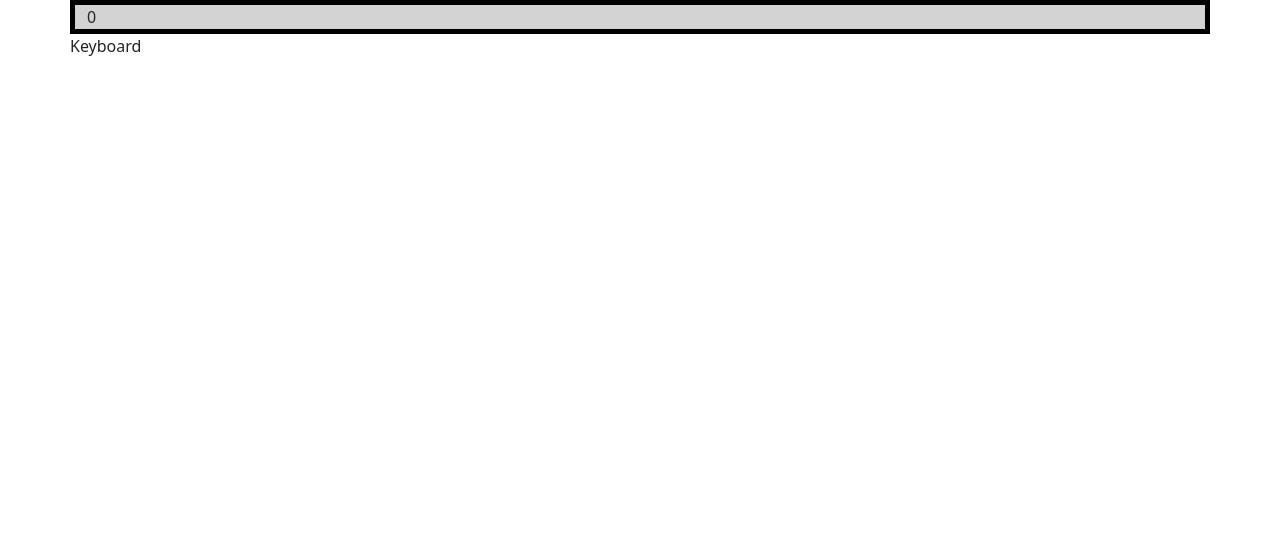
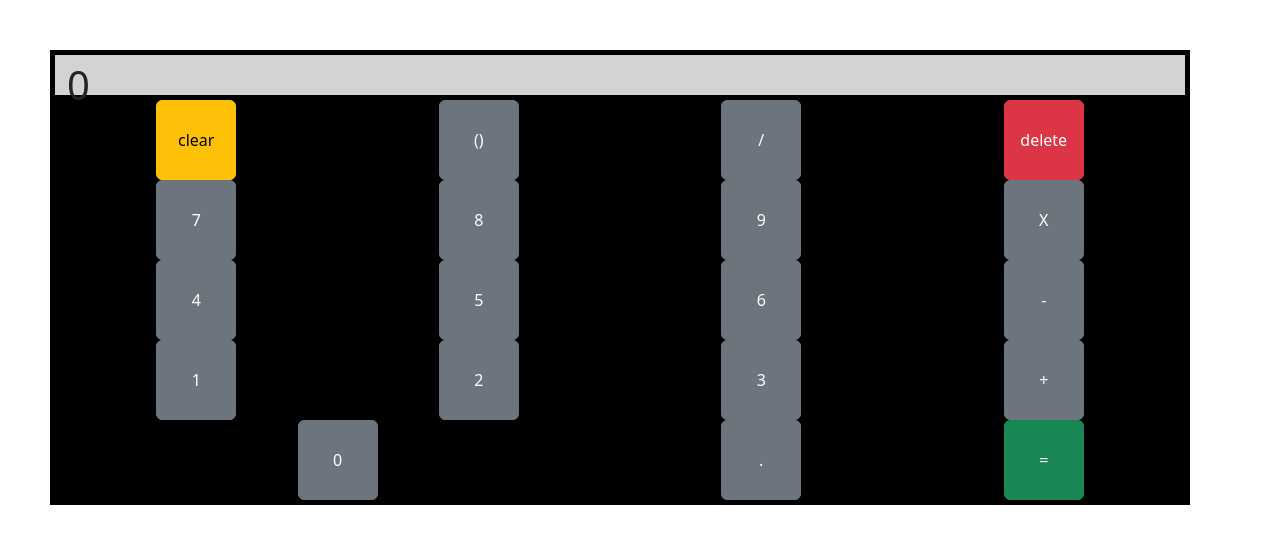
Before and after one commit to cjjasik/Calculator, a React (Create React App) app: page / in a window 1280 px wide. Shown: the top 544 px of the page. Built offline with nearby package versions, Linux system fonts and the light colour scheme.

Commit message:
Display, Keys, Keyboard styling added. More to do

```diff
--- a/src/components/Calculator.js
+++ b/src/components/Calculator.js
@@ -5,8 +5,15 @@ import Keyboard from './Keyboard';
 
 
 export default function Calculator() {
+
+    const styles = {
+        calcContainer:{
+            margin: "50px"
+        }
+    }
+
     return (
-        <Container>
+        <Container style={styles.calcContainer}>
             <Row>
                 <Col>
                     <Row>
--- a/src/components/Display.js
+++ b/src/components/Display.js
@@ -1,10 +1,14 @@
 import { Container } from 'react-bootstrap';
 
 export default function Display() {
+
     const styles = {
         displayContainer: {
             backgroundColor: 'lightGrey',
             border: '5px solid black',
+            height: '50px',
+            fontSize: '40px',
+            verticalAlign: 'text-top'
         }
     }
 
--- a/src/components/Key.js
+++ b/src/components/Key.js
@@ -1,3 +1,14 @@
-export default function Key() {
-    return "Key"
+import { Button } from "react-bootstrap"
+
+export default function Key({label, variant='secondary'}) {
+    const styles ={
+        buttonUniform: {
+            height: '80px',
+            width: '80px',
+        }
+    }
+
+    return (
+        <Button variant={variant} style={styles.buttonUniform}>{label}</Button>
+    )
 }
--- a/src/components/Keyboard.js
+++ b/src/components/Keyboard.js
@@ -1,3 +1,94 @@
+import { Container, Row, Col } from 'react-bootstrap';
+
+import Key from './Key';
+
 export default function Keyboard() {
-    return "Keyboard"
+
+    const styles = {
+        keyboardContainer: {
+            backgroundColor: 'black',
+            border: '5px solid black',
+            borderTop: '0px',
+        },
+        centerCol: {
+            textAlign: 'center'
+        }
+
+    }
+
+    return (
+        <Container style={styles.keyboardContainer}>
+            <Row>
+                <Col style={styles.centerCol}>
+                    <Key label="clear" variant="warning"/>
+                </Col>
+                <Col style={styles.centerCol}>
+                    <Key label="()"/>
+                </Col>
+                <Col style={styles.centerCol}>
+                    <Key label="/"/>
+                </Col>
+                <Col style={styles.centerCol}>
+                    <Key label="delete" variant="danger"/>
+                </Col>
+            </Row>
+
+            <Row>
+                <Col style={styles.centerCol}>
+                    <Key label="7"/>
+                </Col>
+                <Col style={styles.centerCol}>
+                    <Key label="8"/>
+                </Col>
+                <Col style={styles.centerCol}>
+                    <Key label="9"/>
+                </Col>
+                <Col  style={styles.centerCol}>
+                    <Key label="X"/>
+                </Col>
+            </Row>
+
+            <Row>
+                <Col  style={styles.centerCol}>
+                    <Key label="4"/>
+                </Col>
+                <Col  style={styles.centerCol}>
+                    <Key label="5"/>
+                </Col>
+                <Col  style={styles.centerCol}>
+                    <Key label="6"/>
+                </Col>
+                <Col  style={styles.centerCol}>
+                    <Key label="-"/>
+                </Col>
+            </Row>
+
+            <Row>
+                <Col  style={styles.centerCol}>
+                    <Key label="1"/>
+                </Col>
+                <Col  style={styles.centerCol}>
+                    <Key label="2"/>
+                </Col>
+                <Col  style={styles.centerCol}>
+                    <Key label="3"/>
+                </Col>
+                <Col  style={styles.centerCol}>
+                    <Key label="+"/>
+                </Col>
+            </Row>
+
+            <Row>
+                <Col xs={6}  style={styles.centerCol}>
+                    <Key label="0"/>
+                </Col>
+                <Col  style={styles.centerCol}>
+                    <Key label="."/>
+                </Col>
+                <Col  style={styles.centerCol}>
+                    <Key label="=" variant="success"/>
+                </Col>
+            </Row>
+        </Container>
+    )
 }
```
